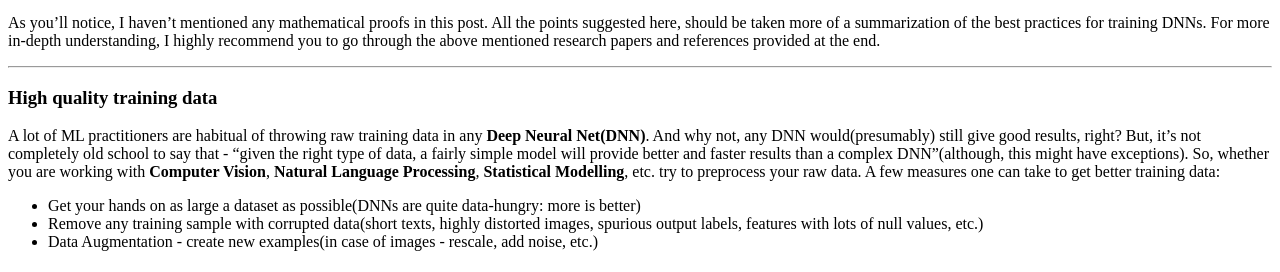
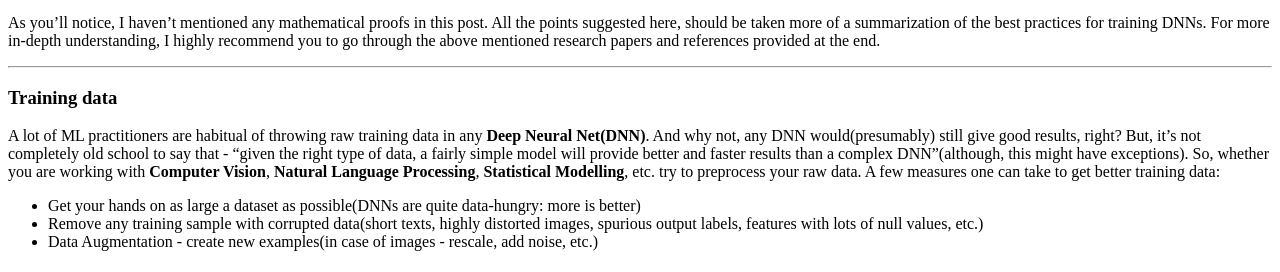
Before and after one commit to rishy/rishy.github.io, a Jekyll site: the page built from _posts/2017-01-05-how-to-train-your-dnn.md, in a window 1280 px wide and 900 px high. Shown: the part 350-622 px from the top of the window. Built offline with Jekyll 4.4.1, drawn with Linux system fonts in a browser that asks for light colours; comment, search, counter and statistics services are not loaded.

Commit message:
(feat): fixed a minor sub heading in last post

```diff
--- a/_posts/2017-01-05-how-to-train-your-dnn.md
+++ b/_posts/2017-01-05-how-to-train-your-dnn.md
@@ -13,7 +13,7 @@
 
 ----
 
-### High quality training data
+### Training data
 
 A lot of ML practitioners are habitual of throwing raw training data in any **Deep Neural Net(DNN)**. And why not, any DNN would(presumably) still give good results, right? But, it's not completely old school to say that - "given the right type of data, a fairly simple model will provide better and faster results than a complex DNN"(although, this might have exceptions). So, whether you are working with **Computer Vision**, **Natural Language Processing**, **Statistical Modelling**, etc. try to preprocess your raw data. A few measures one can take to get better training data:
 
```
Also changed, not shown: 2 other files.
